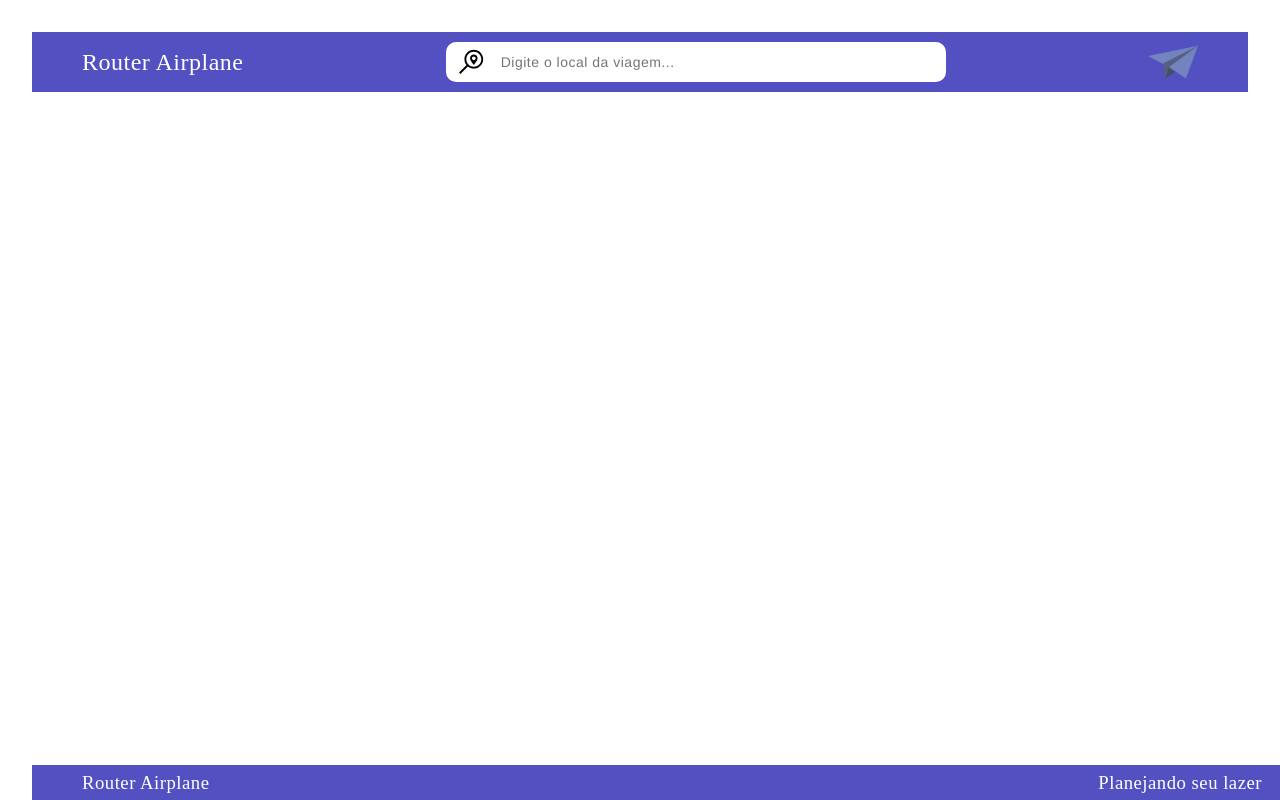
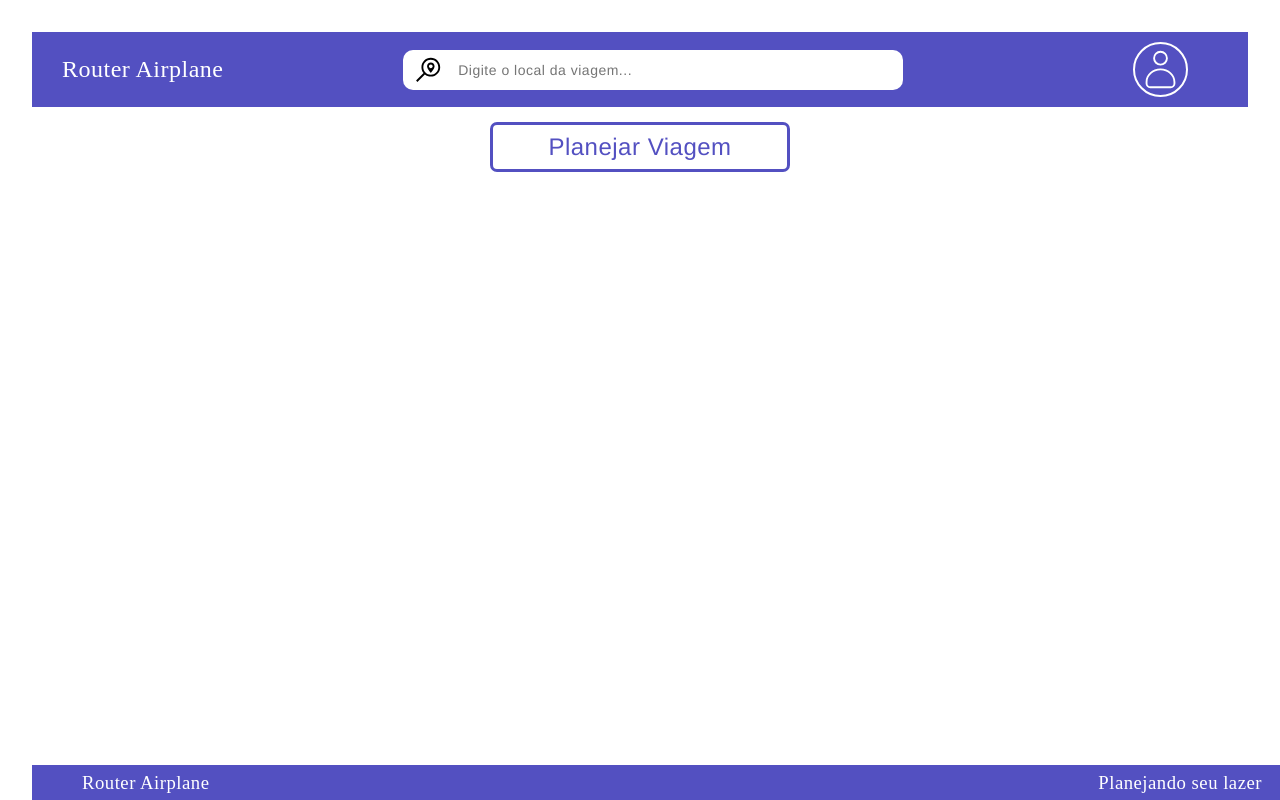
Before and after one commit to BezerraLuiz/planejamento-viagem, a React (Vite) app: page / in a window 1280 px wide. Shown: the top 800 px of the page. Built offline with nearby package versions, Linux system fonts and the light colour scheme.

Commit message:
Create página IniciarViagem

```diff
--- a/package.json
+++ b/package.json
@@ -15,7 +15,7 @@
     "react": "^18.3.1",
     "react-dom": "^18.3.1",
     "react-icons": "^5.2.1",
-    "react-router-dom": "^6.25.1"
+    "react-router-dom": "^6.26.0"
   },
   "devDependencies": {
     "@types/react": "^18.3.3",
--- a/src/App.jsx
+++ b/src/App.jsx
@@ -2,11 +2,14 @@ import { Outlet } from "react-router-dom";
 import "./App.css";
 import Footer from "./Components/Outlet/Footer/Footer";
 import Navbar from "./Components/Outlet/Navbar/Navbar";
+import PrincipalPage from "./Routes/PrincipalPage/PrincipalPage";
 
 function App() {
   return (
     <>
       <Navbar/>
+
+      <PrincipalPage/>
 
       <Outlet />
       <Footer />
--- a/src/Components/Outlet/Navbar/Navbar.css
+++ b/src/Components/Outlet/Navbar/Navbar.css
@@ -3,20 +3,25 @@ nav {
   justify-content: space-between;
   align-items: center;
   width: 100%;
-  height: 60px;
+  height: 75px;
   background-color: #5350C1;
 
   & h1 {
     color: white;
-    margin: 50px;
+    margin: 30px;
     font-family: "Merriweather", serif;
     font-weight: 500;
   }
 
   & #icon-navbar {
-    margin: 50px;
-    width: 50px;
-    height: 50px;
+    margin: 80px 60px 80px 80px;
+    width: 55px;
+    height: 55px;
+    color: white;
+    border: 2px solid white;
+    border-radius: 100%;
+    padding: 3px;
+    cursor: pointer;
   }
 
   & #search-bar{
--- a/src/Components/Outlet/Navbar/Navbar.jsx
+++ b/src/Components/Outlet/Navbar/Navbar.jsx
@@ -1,11 +1,13 @@
 import { LiaSearchLocationSolid } from "react-icons/lia";
 import "./Navbar.css";
-import icon from "../../../assets/icon.png";
+import { CiUser } from "react-icons/ci";
 import { useRef, useState } from "react";
+import { useNavigate } from "react-router-dom";
 
 export default function Navbar() {
   const searchBarRef = useRef(null);
   const [local, setLocal] = useState("");
+  const navigate = useNavigate();
 
   const handleFocus = () => {
     if (searchBarRef.current) {
@@ -23,6 +25,10 @@ export default function Navbar() {
     e.preventDefault();
     console.log(local);
   };
+
+  const handleNavigateLogin = () => {
+    navigate('/login')
+  }
 
   return (
     <>
@@ -52,7 +58,9 @@ export default function Navbar() {
           </form>
         </div>
 
-        <img src={icon} id="icon-navbar" alt="icon" />
+        <CiUser id="icon-navbar"
+          onClick={handleNavigateLogin}
+        />
       </nav>
     </>
   );
--- /dev/null
+++ b/src/Routes/PrincipalPage/PrincipalPage.jsx
@@ -0,0 +1,19 @@
+import { Link } from "react-router-dom";
+import style from "./PrincipalPage.module.css";
+
+export default function PrincipalPage() {
+  return (
+    <>
+      <div className={style.container_main}>
+        <button id={style.btn_planejar}>
+          <Link style={{
+            textDecoration: "none",
+            color: "#5350C1"
+          }} to={`/iniciar-viagem`}>
+            Planejar Viagem
+          </Link>
+        </button>
+      </div>
+    </>
+  );
+}
--- /dev/null
+++ b/src/Routes/PrincipalPage/PrincipalPage.module.css
@@ -0,0 +1,21 @@
+.container_main {
+  display: flex;
+  justify-content: center;
+  align-items: center;
+  min-height: 10vh;
+}
+
+#btn_planejar {
+  width: 300px;
+  height: 50px;
+  border: 3px solid #5350C1;
+  background-color: white;
+  border-radius: 7px;
+  font-size: 24px;
+  color: #5350C1;
+  cursor: pointer;
+}
+
+#btn_planejar:hover {
+  border-radius: 20px;
+}
```
Also changed, not shown: src/Routes/IniciarViagem/IniciarViagem.jsx (added, +8 -0 lines), src/Routes/PrincipalPage/PrincipalPage.module.jsx (deleted, +0 -7 lines), src/index.css (+18 -0 lines), src/main.jsx (+9 -1 lines), 1 other file (tests, documents, lock files or other folders).
